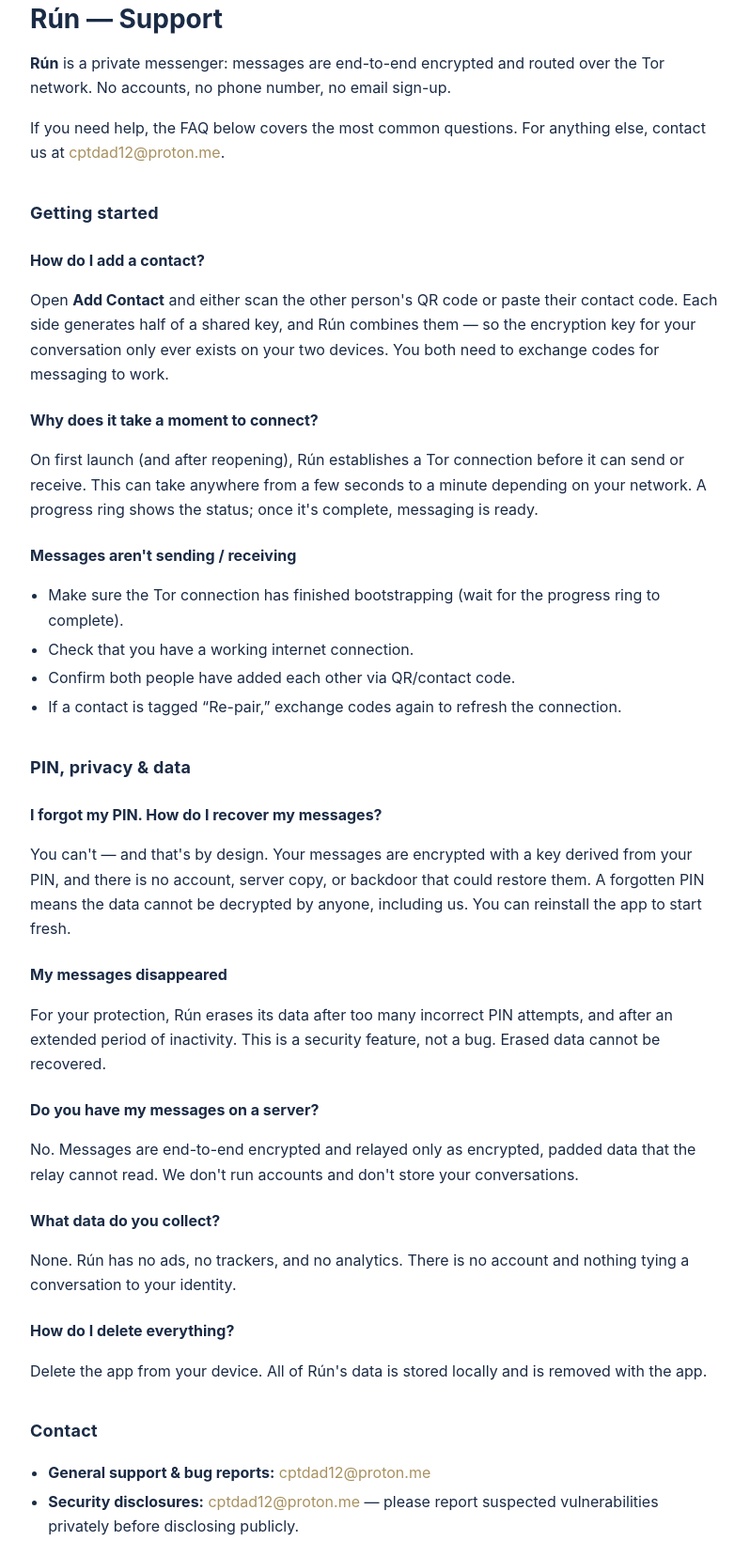
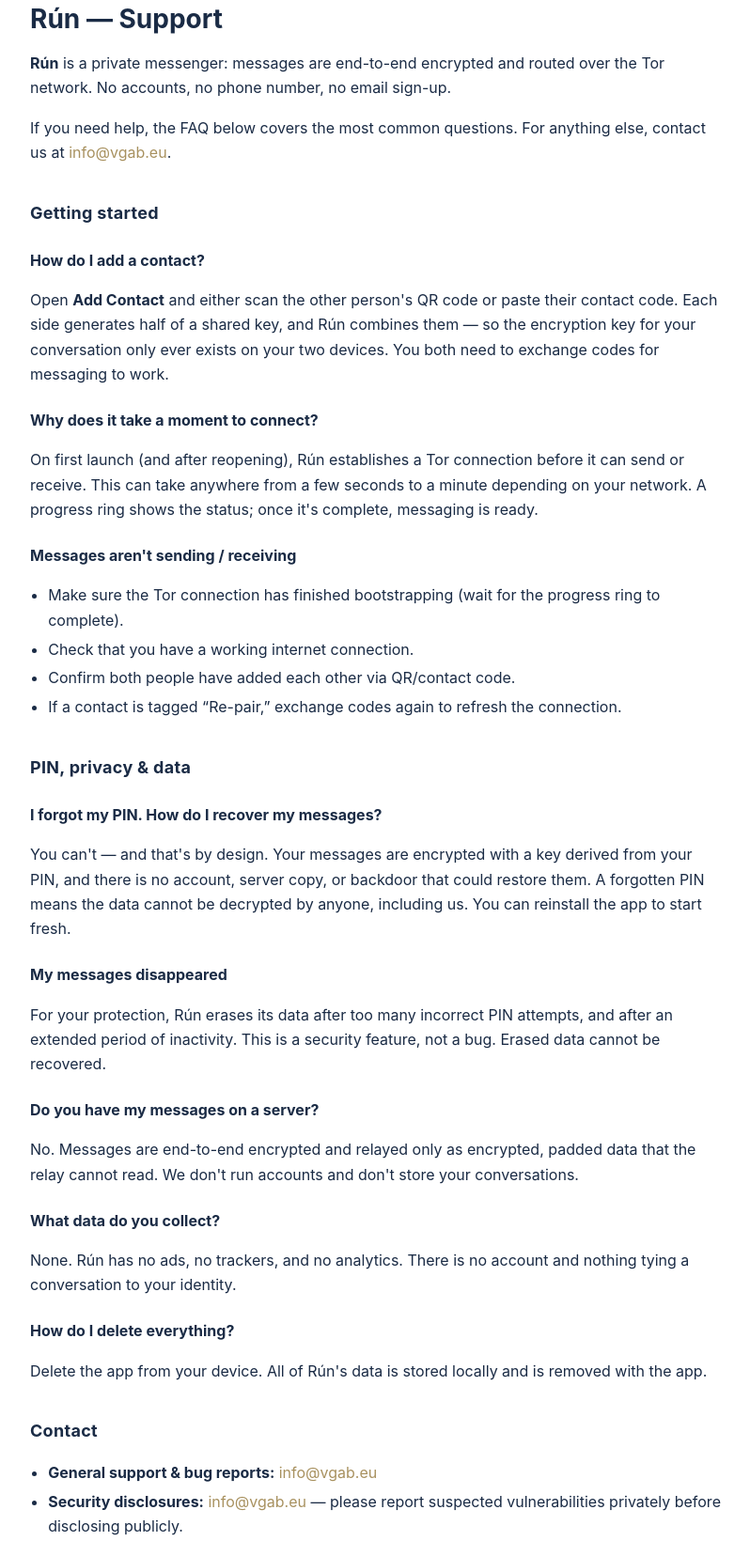
Before and after one commit to cptdad/vgab-site, a plain HTML site: page support.html in a window 1280 px wide. Shown: the part 120-1760 px from the top of the page at 94% size, without its empty margins (240-1038 px from the left). Drawn offline with Linux system fonts and the light colour scheme.

Commit message:
Use info@vgab.eu as the contact address across the site
Co-Authored-By: Claude Opus 4.8 (1M context) <noreply@anthropic.com>

```diff
--- a/support.html
+++ b/support.html
@@ -22,7 +22,7 @@
 
   <h1>Rún — Support</h1>
   <p><strong>Rún</strong> is a private messenger: messages are end-to-end encrypted and routed over the Tor network. No accounts, no phone number, no email sign-up.</p>
-  <p>If you need help, the FAQ below covers the most common questions. For anything else, contact us at <a href="mailto:cptdad12@proton.me">cptdad12@proton.me</a>.</p>
+  <p>If you need help, the FAQ below covers the most common questions. For anything else, contact us at <a href="mailto:info@vgab.eu">info@vgab.eu</a>.</p>
 
   <h2>Getting started</h2>
 
@@ -59,8 +59,8 @@
 
   <h2>Contact</h2>
   <ul>
-    <li><strong>General support &amp; bug reports:</strong> <a href="mailto:cptdad12@proton.me">cptdad12@proton.me</a></li>
-    <li><strong>Security disclosures:</strong> <a href="mailto:cptdad12@proton.me">cptdad12@proton.me</a> — please report suspected vulnerabilities privately before disclosing publicly.</li>
+    <li><strong>General support &amp; bug reports:</strong> <a href="mailto:info@vgab.eu">info@vgab.eu</a></li>
+    <li><strong>Security disclosures:</strong> <a href="mailto:info@vgab.eu">info@vgab.eu</a> — please report suspected vulnerabilities privately before disclosing publicly.</li>
   </ul>
   <p class="muted">Rún is free and supported by donations. No subscriptions, no upsells.</p>
 
```
Also changed, not shown: index.html (+1 -1 lines), privacy.html (+2 -2 lines), run.html (+1 -1 lines).
